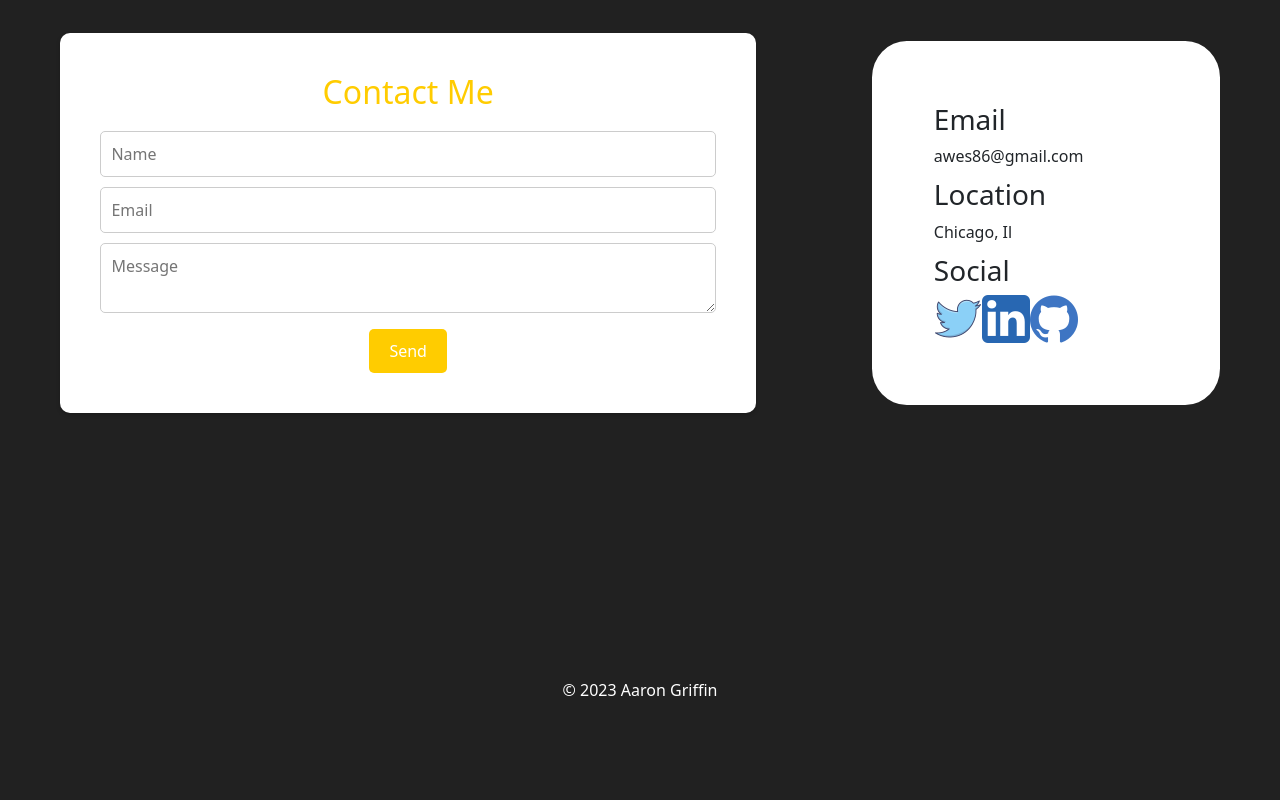
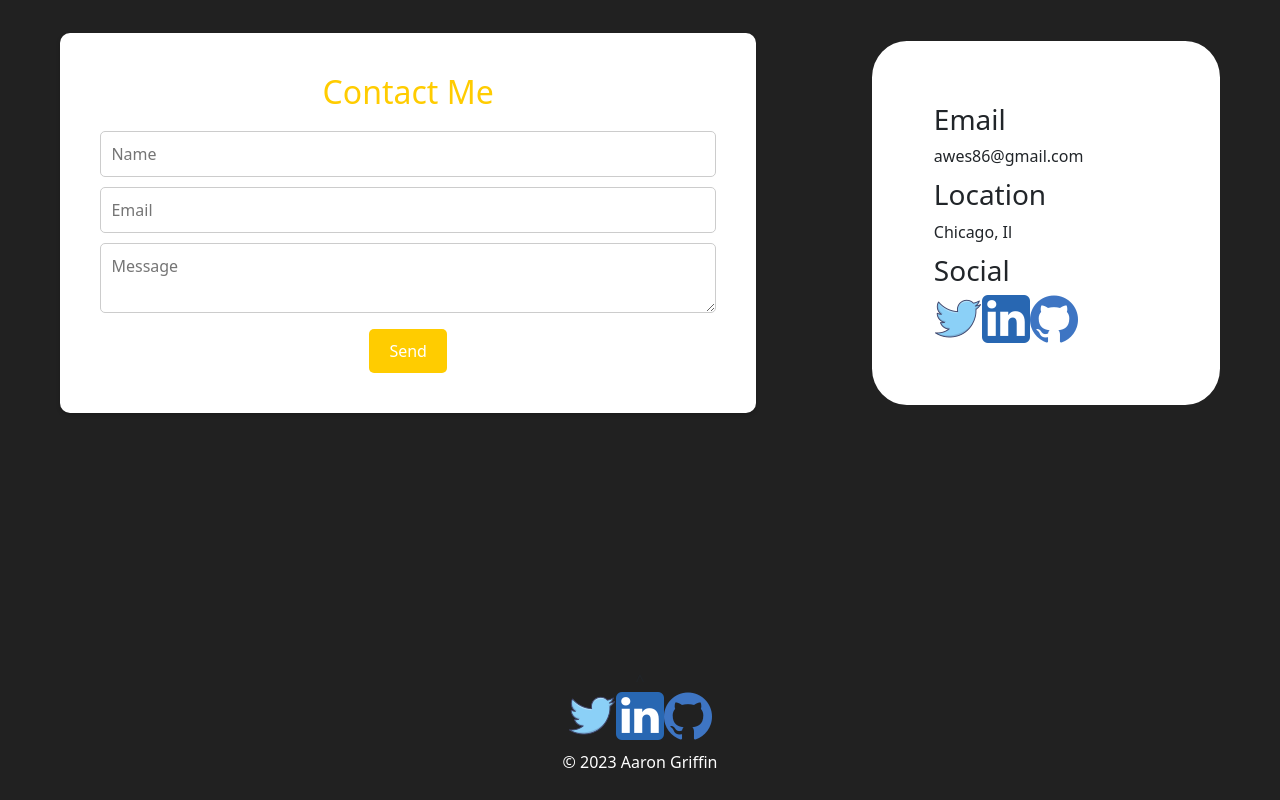
Before and after one commit to Ace-86/portfolio, a React (Create React App) app: page / in a window 1280 px wide. Shown: the part 2732-3532 px from the top of the page. Before the commit the page ends 3460 px from the top, so only its background shows below. Built offline with nearby package versions, Linux system fonts and the light colour scheme.

Commit message:
moved icons

```diff
--- a/src/components/Footer.js
+++ b/src/components/Footer.js
@@ -1,9 +1,35 @@
 import React from 'react';
 import './styles/Footer.css';
+import github from './images/github.png';
+import linked from './images/linked.png';
+import twitter from './images/twitter.png';
+
 
 const Footer = () => {
   return (
     <footer>
+        <div className='return_top'>
+          ^
+        </div>
+
+            <div className='links-lined'>
+      <img
+        className=''
+        src={twitter}
+        alt='twitter'
+      />
+      <img
+        className=''
+        src={linked}
+        alt='linkedin'
+      />
+      <img
+        className=''
+        src={github}
+        alt='github'
+        />
+      </div>
+
       <div className="footer-content">
         <p>&copy; 2023 Aaron Griffin</p>
       </div>
```
